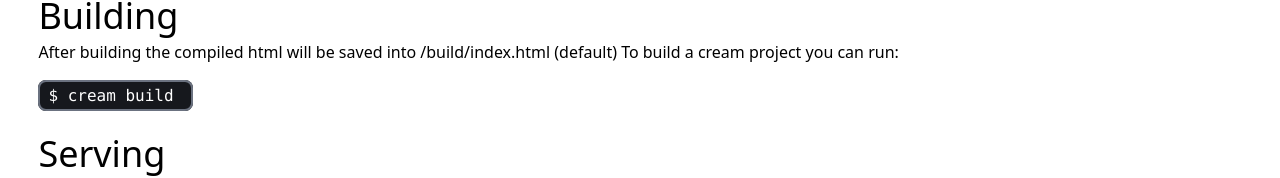
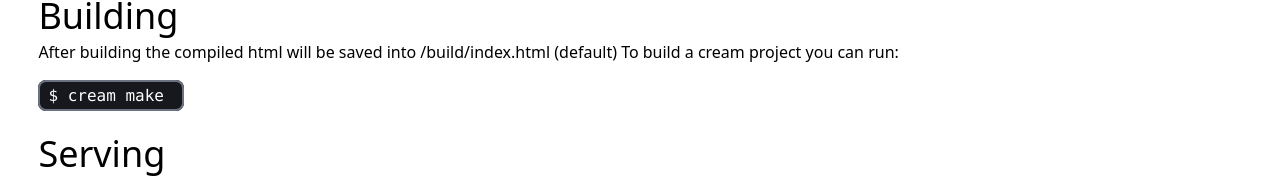
Before and after one commit to tm-ahad/cream_docs, a SvelteKit app: page /docs in a window 1280 px wide. Shown: the part 595-773 px from the top of the page. Built offline with nearby package versions, Linux system fonts and the light colour scheme.

Commit message:
Docs updated

```diff
--- a/src/routes/docs/+page.svelte
+++ b/src/routes/docs/+page.svelte
@@ -1,6 +1,5 @@
 <script lang="ts">
-    import { stringify } from "postcss";
-import Navbar from "../navbar.svelte";
+    import Navbar from "../navbar.svelte";
     const CONST = 'const'
 </script>
 <Navbar/>
@@ -37,7 +36,7 @@ import Navbar from "../navbar.svelte";
         After building the compiled html will be saved into /build/index.html (default)
         To build a cream project you can run:
     </p>
-    <pre class="mt-[1.7%]"><code class="lang-shell code">$ cream build </code></pre>
+    <pre class="mt-[1.7%]"><code class="lang-shell code">$ cream make </code></pre>
 </div>
 
 <div class="section">
```
